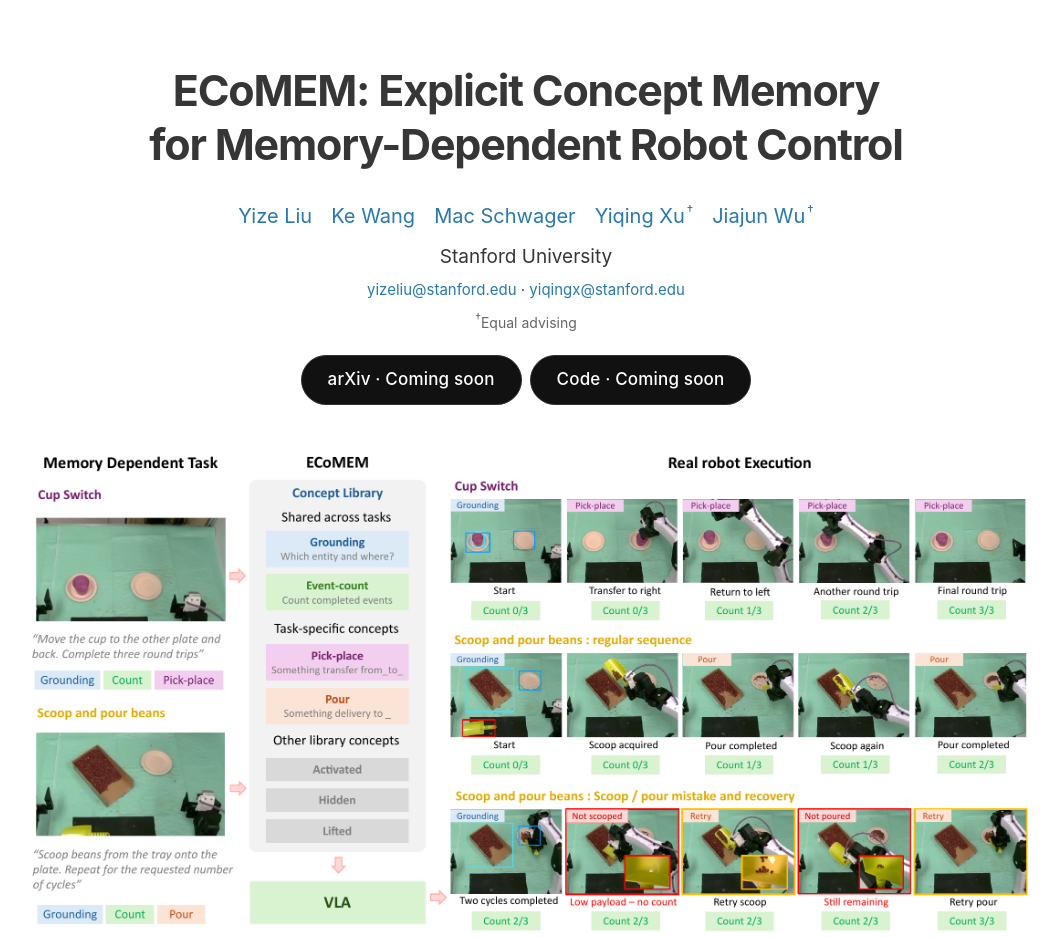
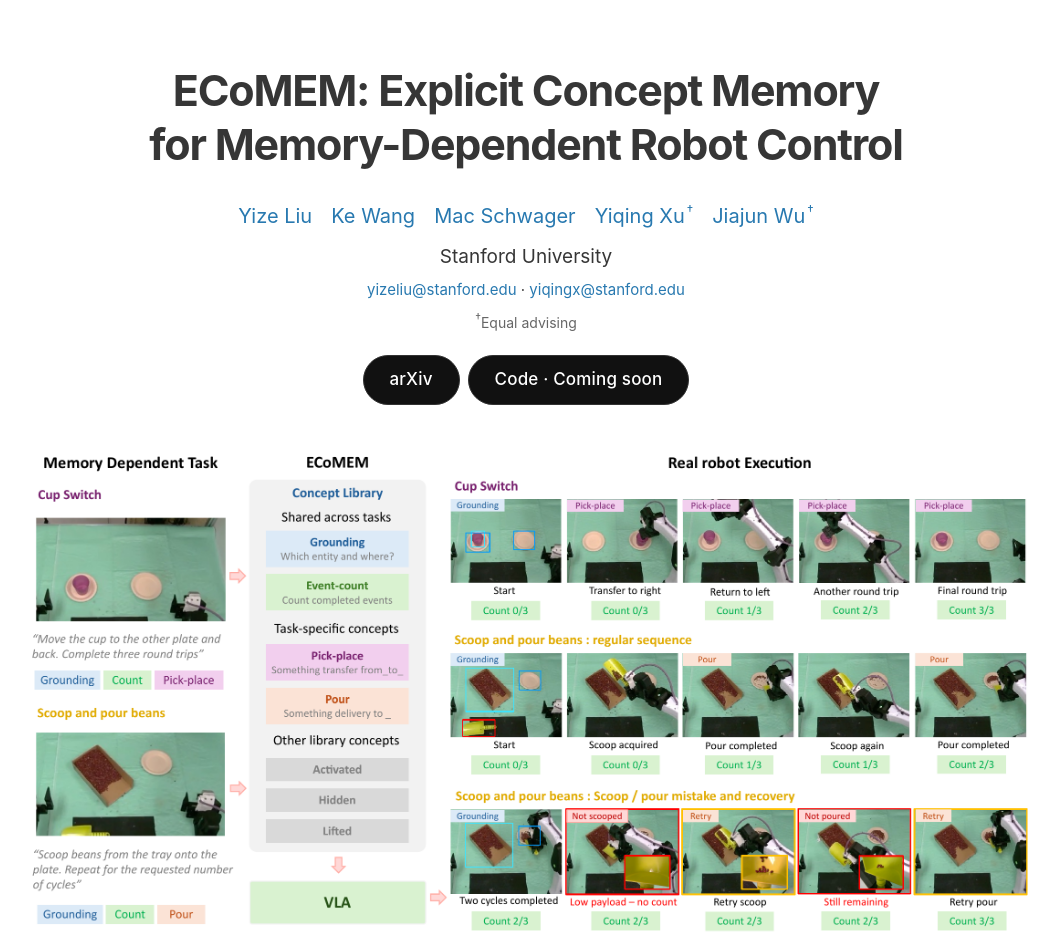
Before and after one commit to ecomem/ecomem.github.io, a plain HTML site: page index.html in a window 1280 px wide. Shown: the top 938 px of the page, without its empty margins (114-1172 px from the left). Drawn offline with Linux system fonts and the light colour scheme.

Commit message:
Link arXiv button to published preprint

```diff
--- a/index.html
+++ b/index.html
@@ -19,7 +19,7 @@
 <p class="affiliation">Stanford University</p>
 <p class="contact"><a href="mailto:yizeliu@stanford.edu">yizeliu@stanford.edu</a> · <a href="mailto:yiqingx@stanford.edu">yiqingx@stanford.edu</a></p>
 <p class="advising"><sup>†</sup>Equal advising</p>
-<nav aria-label="Project resources"><button type="button" disabled>arXiv · Coming soon</button><button type="button" disabled>Code · Coming soon</button></nav>
+<nav aria-label="Project resources"><a href="https://arxiv.org/abs/2610.00801" target="_blank" rel="noopener noreferrer">arXiv</a><button type="button" disabled>Code · Coming soon</button></nav>
 </header>
 <main>
 <div class="container intro">
--- a/style.css
+++ b/style.css
@@ -16,7 +16,9 @@ h1{font-size:clamp(29px,3.4vw,43px);line-height:1.25;font-weight:650;letter-spac
 .contact a:hover{text-decoration:underline}
 .advising{font-size:14px;color:var(--muted);margin:0 0 22px}
 nav{display:flex;justify-content:center;flex-wrap:wrap;gap:8px}
-nav button{background:#111;color:#fff;border:1px solid #333;border-radius:999px;padding:11px 26px;font:inherit;font-size:17px;font-weight:500;line-height:1.5;letter-spacing:.01em;opacity:1;-webkit-text-fill-color:#fff;cursor:default}
+nav button,nav a{background:#111;color:#fff;border:1px solid #333;border-radius:999px;padding:11px 26px;font:inherit;font-size:17px;font-weight:500;line-height:1.5;letter-spacing:.01em;opacity:1;-webkit-text-fill-color:#fff;text-decoration:none}
+nav button{cursor:default}
+nav a:hover{background:#303030}
 a{color:var(--blue);text-underline-offset:3px}
 a:focus-visible,.table-wrap:focus-visible{outline:3px solid var(--blue);outline-offset:5px}
 .skip{position:absolute;top:-100px;left:16px;padding:8px;background:#fff;z-index:2}.skip:focus{top:12px}
```
